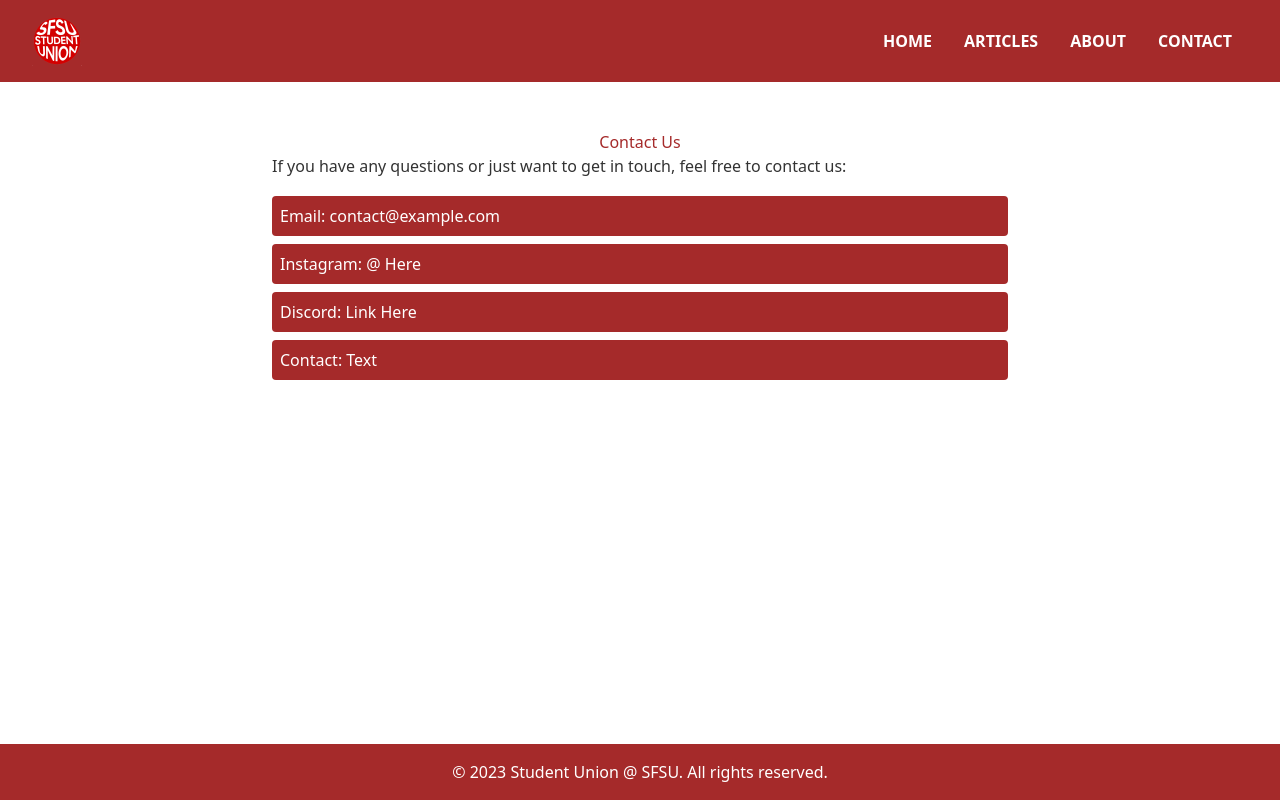
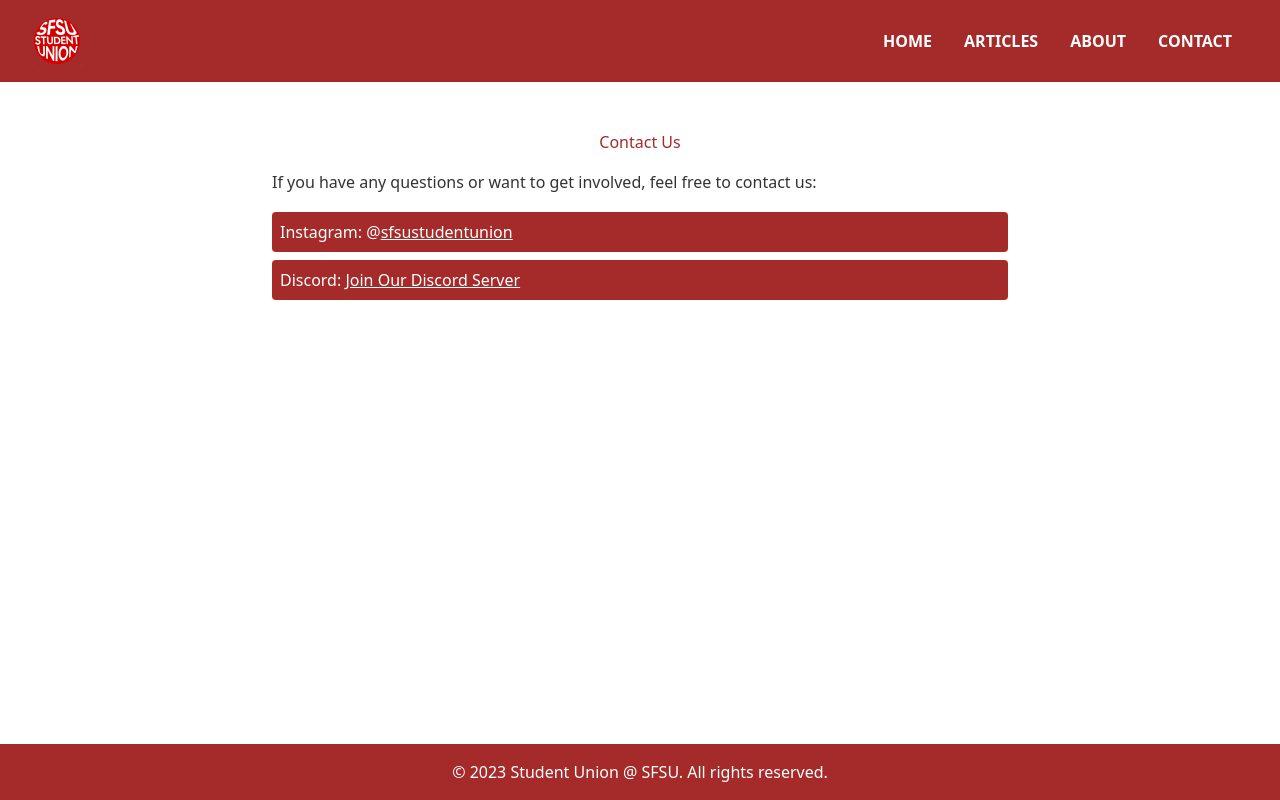
Before and after one commit to yu-jeffy/sfsu-studentunion-newsletter, a Next.js app: page /contact in a window 1280 px wide. Built offline with nearby package versions, Linux system fonts and the light colour scheme.

Commit message:
contact links, header margin

```diff
--- a/pages/about.module.css
+++ b/pages/about.module.css
@@ -7,6 +7,7 @@
   .about h1 {
     color: var(--color-primary);
     text-align: center;
+    margin-bottom: 1rem;
   }
 
   .about p {
--- a/pages/contact.js
+++ b/pages/contact.js
@@ -1,17 +1,16 @@
 import Layout from '../components/Layout';
 import styles from './contact.module.css';
+import Link from 'next/link';
 
 const Contact = () => {
   return (
     <Layout>
       <div className={styles.contact}>
         <h1>Contact Us</h1>
-        <p>If you have any questions or just want to get in touch, feel free to contact us:</p>
+        <p>If you have any questions or want to get involved, feel free to contact us:</p>
         <ul>
-          <li>Email: contact@example.com</li>
-          <li>Instagram: @ Here</li>
-          <li>Discord: Link Here</li>
-          <li>Contact: Text</li>
+          <li>Instagram: @<Link className={styles.contactLink} href="https://www.instagram.com/sfsustudentunion">sfsustudentunion</Link></li>
+          <li>Discord: <Link className={styles.contactLink} href="https://discord.gg/Xcn9JBczXB">Join Our Discord Server</Link></li>
         </ul>
       </div>
     </Layout>
--- a/pages/contact.module.css
+++ b/pages/contact.module.css
@@ -7,6 +7,7 @@
   .contact h1 {
     color: var(--color-primary);
     text-align: center;
+    margin-bottom: 1rem;
   }
 
   .contact p {
@@ -27,3 +28,7 @@
     margin-bottom: 0.5rem;
     border-radius: 4px;
   }
+
+  .contactLink{
+    text-decoration: underline;
+  }
```
